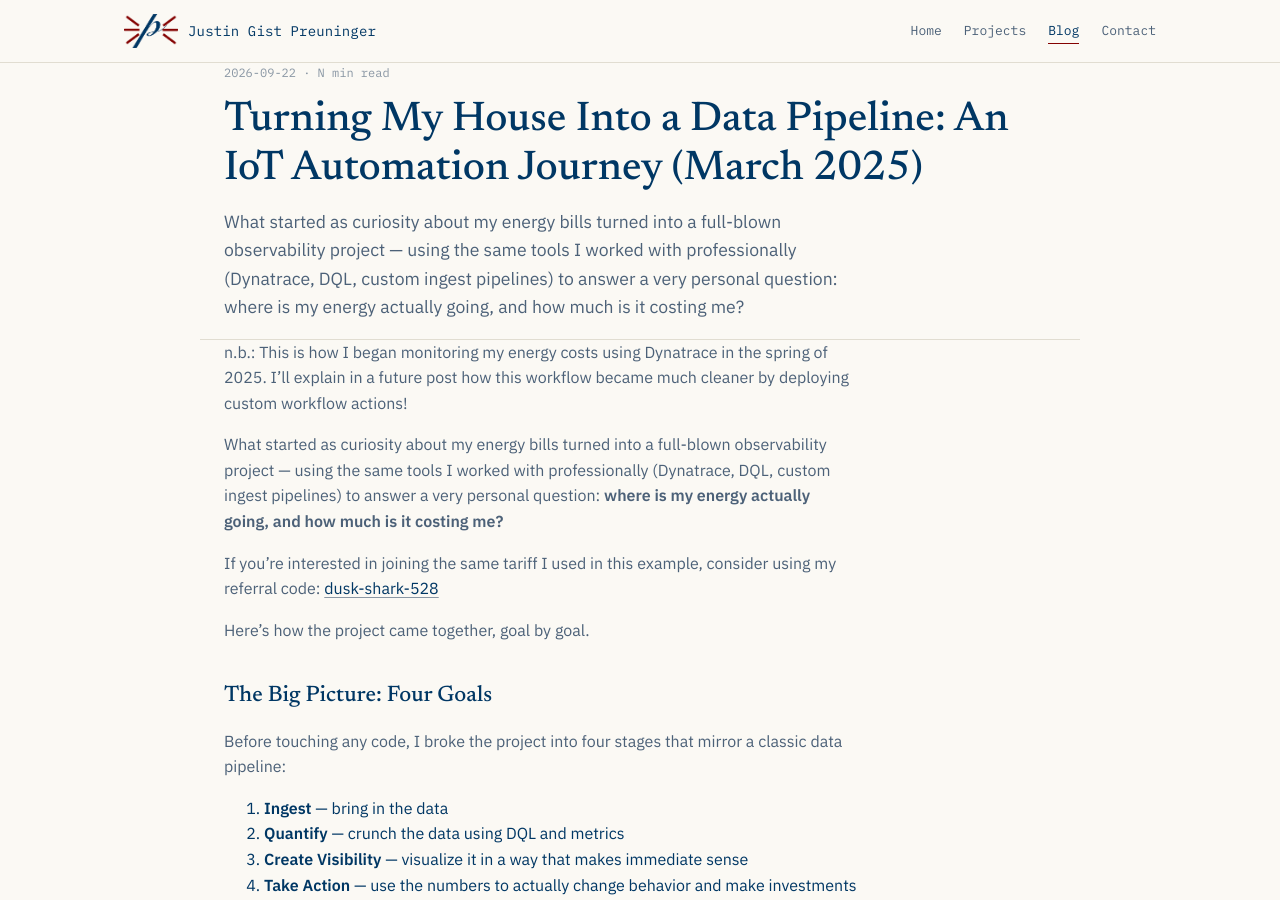
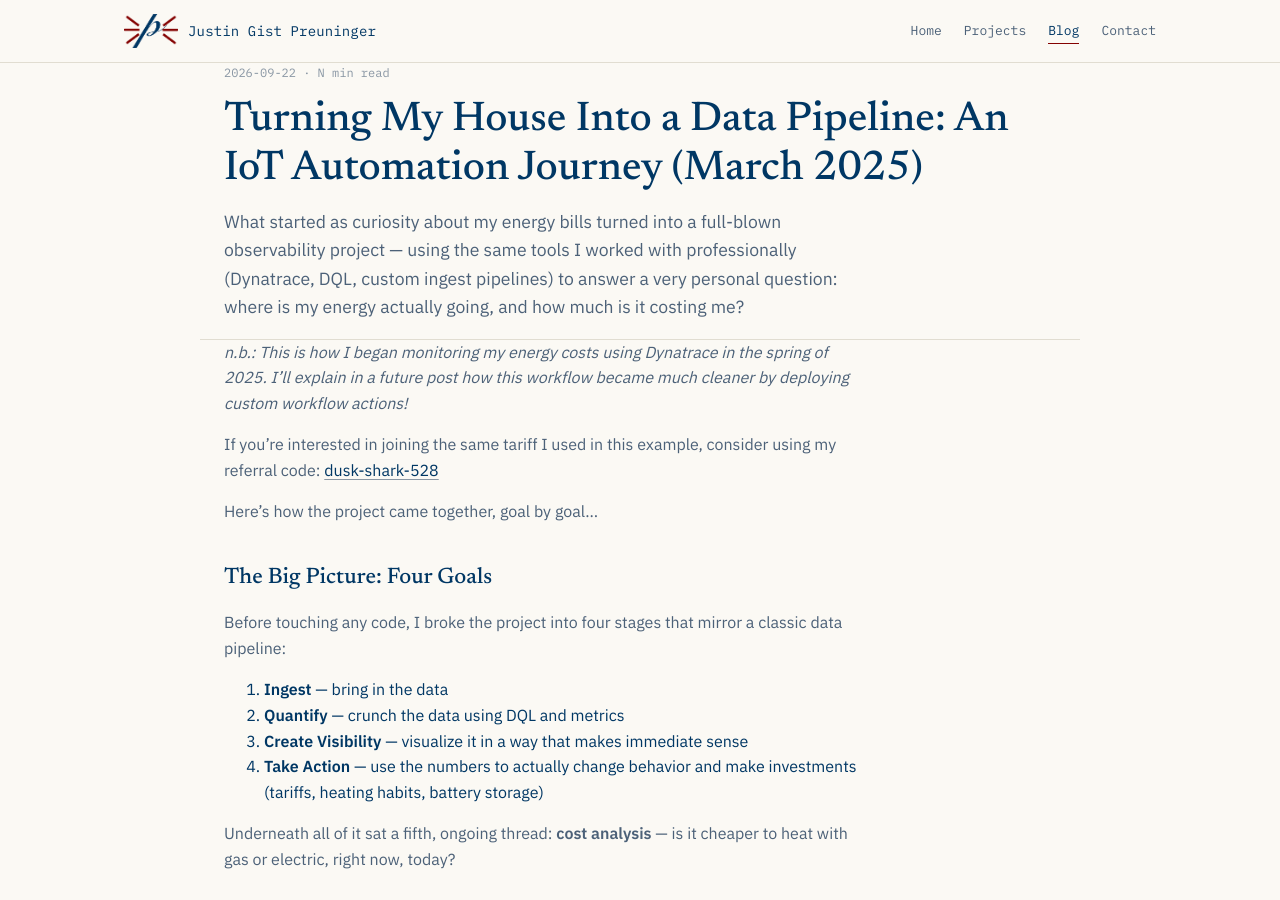
Before and after one commit to justingist/preuninger.net, a Jekyll site: the page built from _posts/2026-09-22-using-dql-with-energy-costs.md, in a window 1280 px wide and 900 px high. Built offline with Jekyll 4.4.1, drawn with Linux system fonts in a browser that asks for light colours.

Commit message:
formatting fixes

```diff
--- a/_posts/2026-09-22-using-dql-with-energy-costs.md
+++ b/_posts/2026-09-22-using-dql-with-energy-costs.md
@@ -5,13 +5,12 @@
 read_time: N min read
 ---
 
-n.b.: This is how I began monitoring my energy costs using Dynatrace in the spring of 2025. I'll explain in a future post how this workflow became much cleaner by deploying custom workflow actions!
 
-What started as curiosity about my energy bills turned into a full-blown observability project — using the same tools I worked with professionally (Dynatrace, DQL, custom ingest pipelines) to answer a very personal question: **where is my energy actually going, and how much is it costing me?**
+*n.b.: This is how I began monitoring my energy costs using Dynatrace in the spring of 2025. I'll explain in a future post how this workflow became much cleaner by deploying custom workflow actions!*
 
 If you're interested in joining the same tariff I used in this example, consider using my referral code: [dusk-shark-528](https://share.octopus.energy/dusk-shark-528)
 
-Here's how the project came together, goal by goal.
+Here's how the project came together, goal by goal...
 
 ## The Big Picture: Four Goals
 
```
